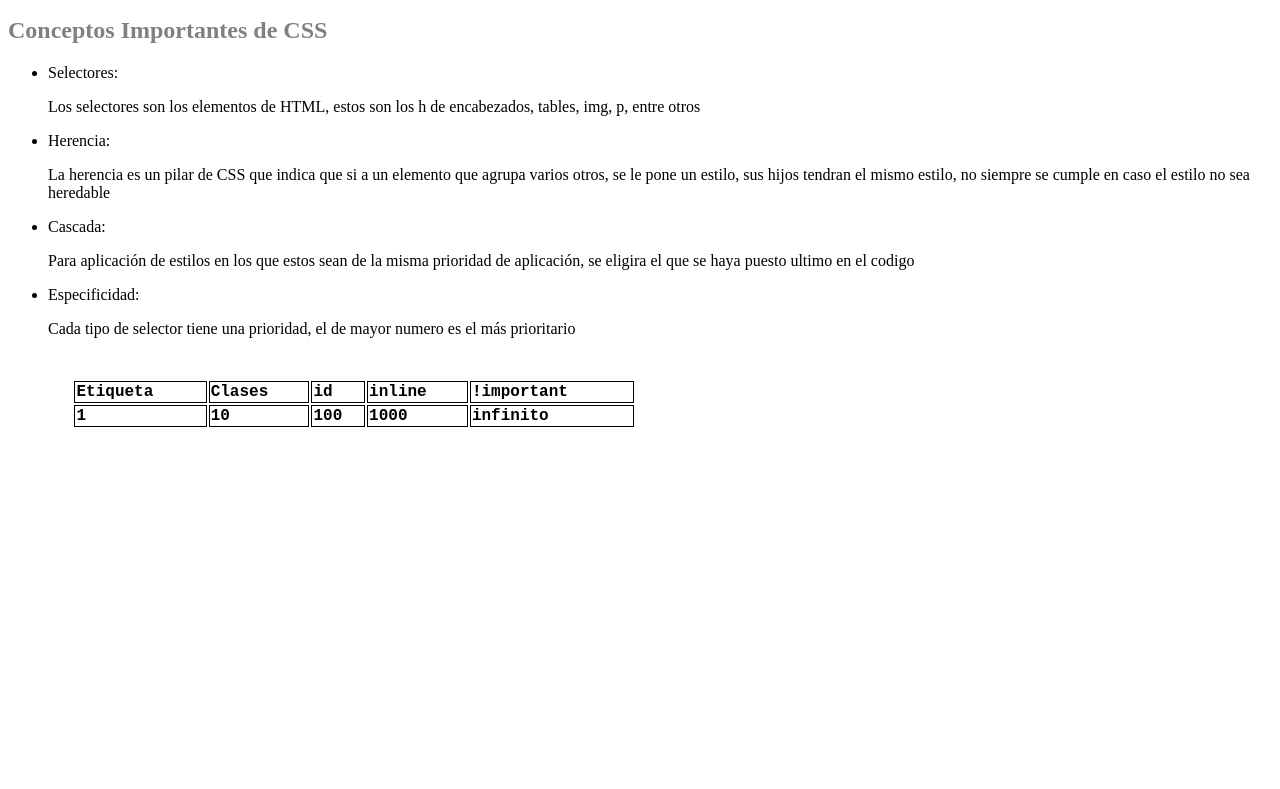
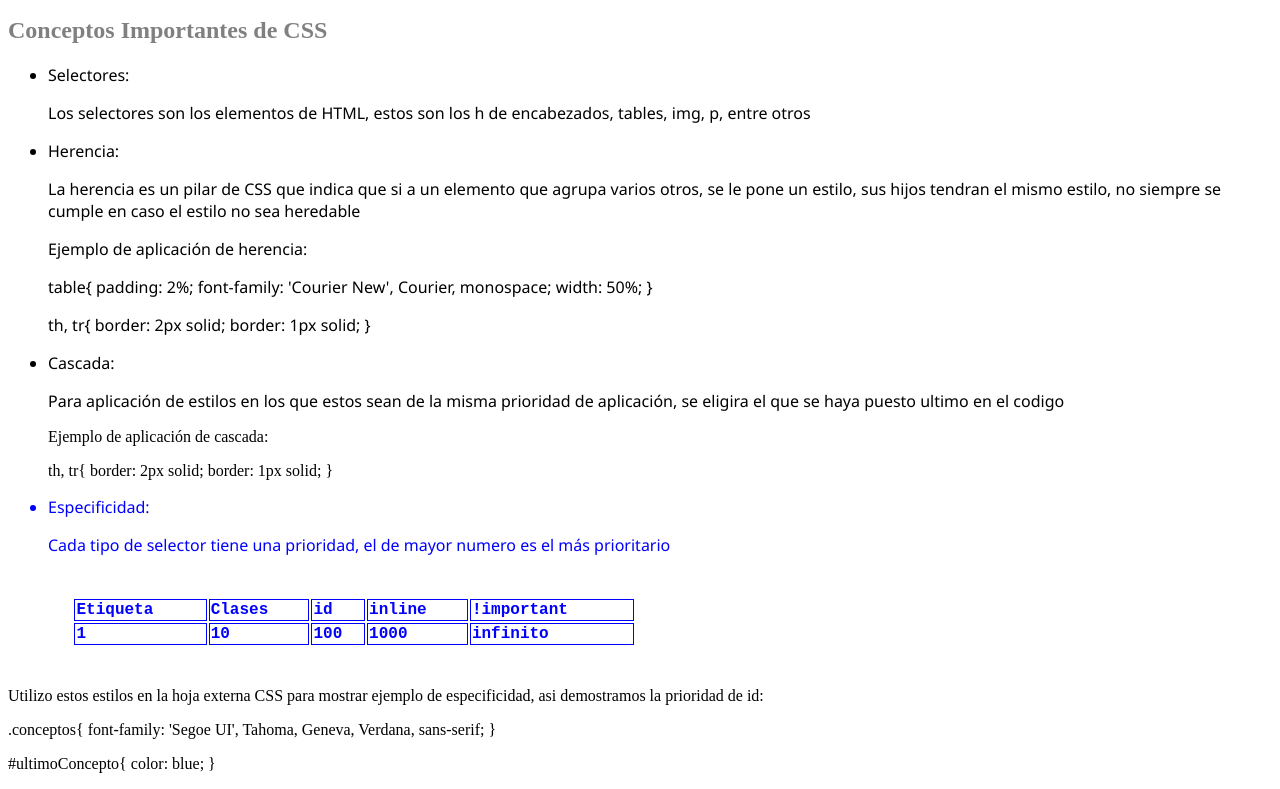
Before and after one commit to micaji-251/CSSLeccion1, a plain HTML site: page index.html in a window 1280 px wide. Shown: the part 666-1455 px from the top of the page. Before the commit the page ends 1135 px from the top, so only its background shows below. Drawn offline with Linux system fonts and the light colour scheme.

Commit message:
Segundo revision

```diff
--- a/index.html
+++ b/index.html
@@ -12,9 +12,9 @@
         <p>En este apartado se vera:</p>
         <nav>
             <ol>
-                <li><a href="#">Maneras de vincular HTML con Css</a></li>
-                <li><a href="#">Conjunto de reglas de Css</a></li>
-                <li><a href="#">Conceptos importantes de Css</a></li>
+                <li><a href="#ManerasVincular">Maneras de vincular HTML con Css</a></li>
+                <li><a href="#ConjuntReglas">Conjunto de reglas de Css</a></li>
+                <li><a href="#ConceptosImportantes">Conceptos importantes de Css</a></li>
             </ol>
         </nav>
 
@@ -23,7 +23,7 @@
     <main>
 
         <article>
-            <h2>Maneras de vincular HTML con Css</h2>
+            <h2 id="ManerasVincular">Maneras de vincular HTML con Css</h2>
             <p> Hay 3 maneras:</p>
 
 
@@ -52,7 +52,7 @@
         </article>
 
         <article>
-            <h2>Conjunto de reglas de CSS</h2>
+            <h2 id="ConjuntReglas">Conjunto de reglas de CSS</h2>
 
             <table>
                 <thead>
@@ -83,20 +83,46 @@
         </article>
 
         <article>
-            <h2>Conceptos Importantes de CSS</h2>
+            <h2 id="ConceptosImportantes">Conceptos Importantes de CSS</h2>
 
             <ul>
-                <li>Selectores:
+                <li class="conceptos">Selectores:
                     <p>Los selectores son los elementos de HTML, estos son los h de encabezados, tables, img, p, entre otros</p>
                 </li>
-                <li>Herencia:
+                <li class="conceptos">Herencia:
                     <p>La herencia es un pilar de CSS que indica que si a un elemento que agrupa varios otros, se le pone un estilo, sus hijos tendran el mismo estilo, no siempre se cumple en caso el estilo no sea heredable</p>
+                <p>
+                    Ejemplo de aplicación de herencia:
+                </p>
+                    <p>
+                        table{
+                            padding: 2%;
+
+                            font-family: 'Courier New', Courier, monospace;
+                            width: 50%;
+                        }
+                    </p>
+                    <p>
+                        th, tr{
+                            border: 2px solid;
+                            border: 1px solid;
+                        }
+                    </p>
+
                 </li>
-                <li>Cascada:
+                <li class="conceptos">Cascada:
                     <p>Para aplicación de estilos en los que estos sean de la misma prioridad de aplicación, se eligira el que se haya puesto ultimo en el codigo</p>
                 </li>
 
-                <li>Especificidad:
+                <p>Ejemplo de aplicación de cascada:</p>
+                <p>
+                    th, tr{
+                        border: 2px solid;
+                        border: 1px solid;
+                    }
+                </p>
+
+                <li class="conceptos" id="ultimoConcepto">Especificidad:
                     <p>Cada tipo de selector tiene una prioridad, el de mayor numero es el más prioritario</p>
                     <table>
 
@@ -121,6 +147,19 @@
                 </li>
             </ul>
 
+            <p>
+                Utilizo estos estilos en la hoja externa CSS para mostrar ejemplo de especificidad, asi demostramos la prioridad de id:
+            </p>
+            <p>
+            .conceptos{
+                font-family: 'Segoe UI', Tahoma, Geneva, Verdana, sans-serif;
+            }
+            </p>
+            <p>
+            #ultimoConcepto{
+                color: blue;
+            }
+            </p>
         </article>
     </main>
 
--- a/styles.css
+++ b/styles.css
@@ -6,5 +6,14 @@ table{
 }
 
 th, tr{
+    border: 2px solid;
     border: 1px solid;
 }
+
+.conceptos{
+    font-family: 'Segoe UI', Tahoma, Geneva, Verdana, sans-serif;
+}
+
+#ultimoConcepto{
+    color: blue;
+}
```
